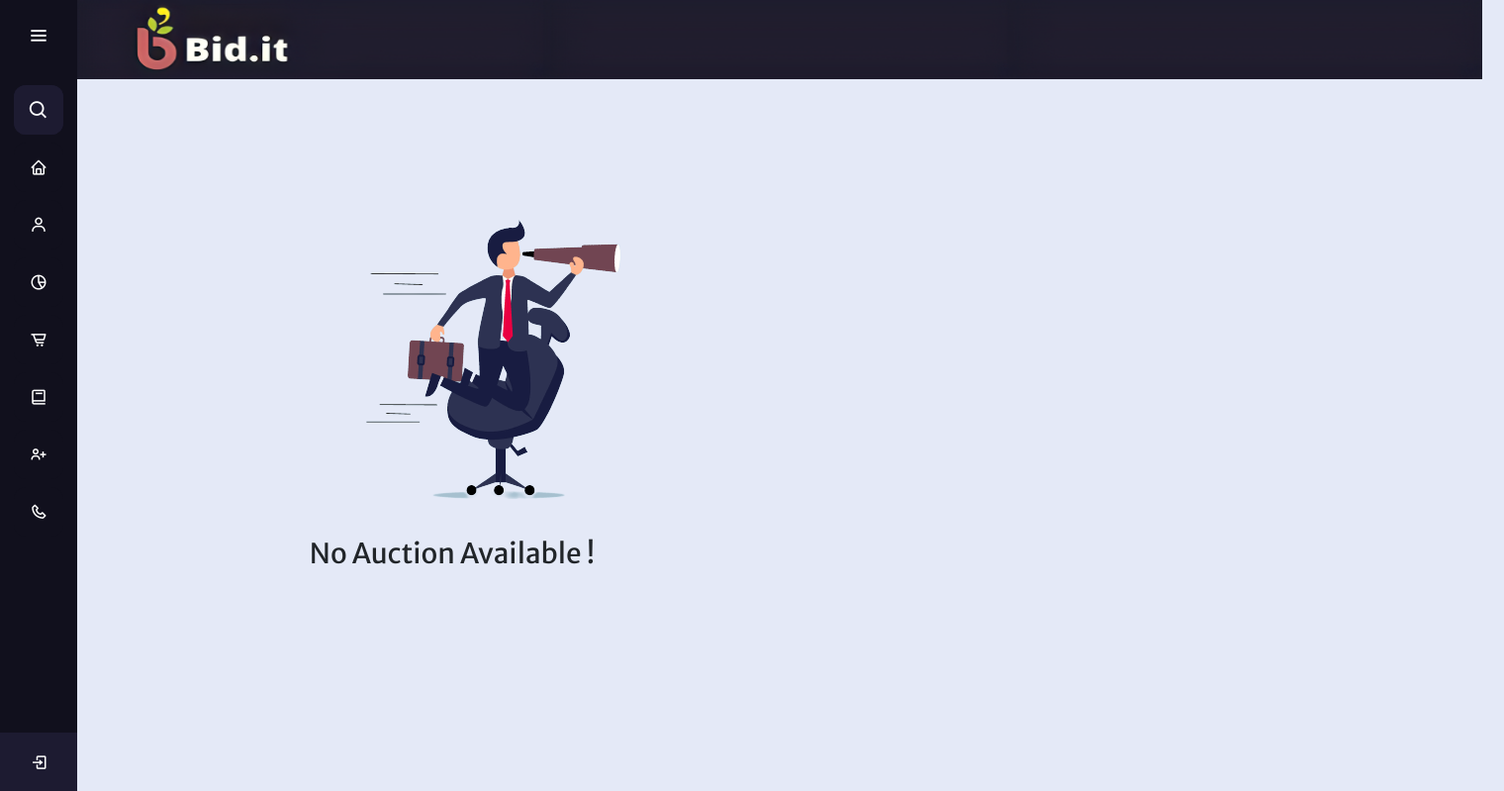
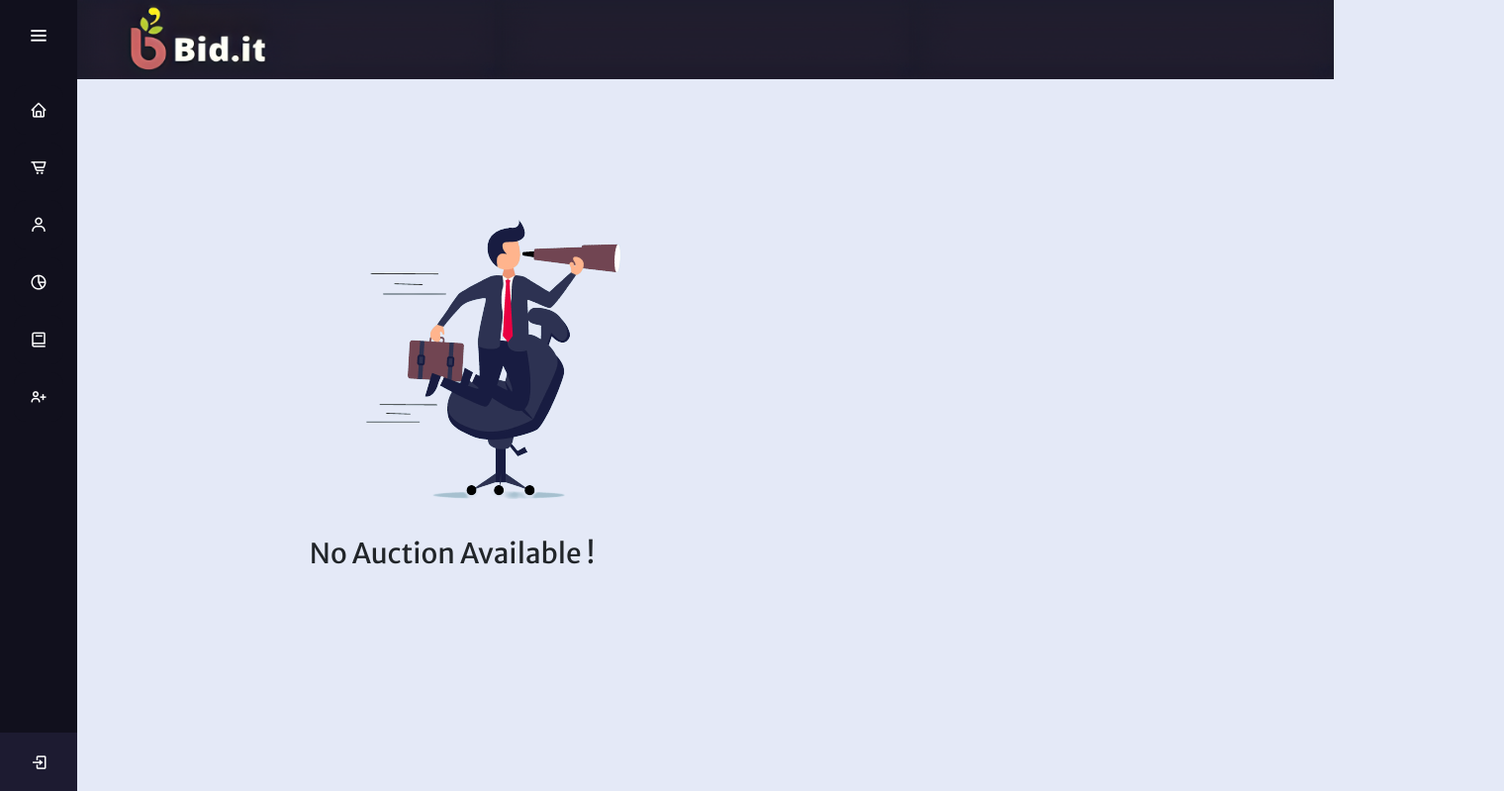
Before and after one commit to SriVarshan733/final_repo_S7, a PHP site: page /index.php in a window 1520 px wide. Shown: the top 799 px of the page at 99% size. Run offline with PHP 8.4, Linux system fonts and the light colour scheme; data comes from the database, SQL or seed files in the repository; data that the repository does not hold is empty; some libraries are stand-ins or nearby versions.

Commit message:
img widht

```diff
--- a/index.php
+++ b/index.php
@@ -48,16 +48,18 @@
       </div>
       <ul class="nav-list">
         <li>
-          <i class="bx bx-search"></i>
-          <input type="text" placeholder="Search..." />
-          <span class="tooltip">Search</span>
-        </li>
-        <li>
           <a href="index.php?page=home" onclick="runPythonScriptAndRedirect();">
             <i class="bx bx-home"></i>
             <span class="links_name">Home</span>
           </a>
           <span class="tooltip">Home</span>
+        </li>
+        <li>
+          <a href="index.php?page=cart" onclick="runPythonScriptAndRedirect();">
+            <i class="bx bx-cart-alt"></i>
+            <span class="links_name">Cart</span>
+          </a>
+          <span class="tooltip">Cart</span>
         </li>
         <?php if(isset($_SESSION['login_id'])): ?>
         <li>
@@ -73,6 +75,13 @@
             <span class="links_name">Post Auction</span>
           </a>
           <span class="tooltip">Post Auction</span>
+        </li>
+        <li>
+          <a href="index.php?page=contact" onclick="runPythonScriptAndRedirect();">
+          <i class='bx bx-mail-send'></i>
+            <span class="links_name">Contact</span>
+          </a>
+          <span class="tooltip">Contact</span>
         </li>
         <?php else: ?>
             <li>
@@ -91,13 +100,6 @@
           <span class="tooltip">Analytics</span>
         </li>
         <li>
-          <a href="index.php?page=cart" onclick="runPythonScriptAndRedirect();">
-            <i class="bx bx-cart-alt"></i>
-            <span class="links_name">Cart</span>
-          </a>
-          <span class="tooltip">Cart</span>
-        </li>
-        <li>
           <a href="index.php?page=about" onclick="runPythonScriptAndRedirect();">
             <i class="bx bx-book"></i>
             <span class="links_name">Policy</span>
@@ -110,13 +112,6 @@
             <span class="links_name">Subcriptions</span>
           </a>
           <span class="tooltip">Subcriptions</span>
-        </li>
-        <li>
-          <a href="mailto:hello@srivarshan.org" onclick="runPythonScriptAndRedirect();">
-            <i class="bx bx-phone"></i>
-            <span class="links_name">Contact</span>
-          </a>
-          <span class="tooltip">Contact</span>
         </li>
         <?php if(isset($_SESSION['login_id'])): ?>
         <li class="profile">
@@ -144,7 +139,7 @@
       </ul>
     </div>
     <section class="home-section">
-    <a href="index.php?page=home" onclick="runPythonScriptAndRedirect();"><img src=new-head.png width="1420px" height="80px"></a>
+    <a href="index.php?page=home" onclick="runPythonScriptAndRedirect();"><img src=new-head.png width="1270px" height="80px"></a>
       <main id="main-field">
         <?php
         $page = isset($_GET['page']) ? $_GET['page'] : 'home';
```
